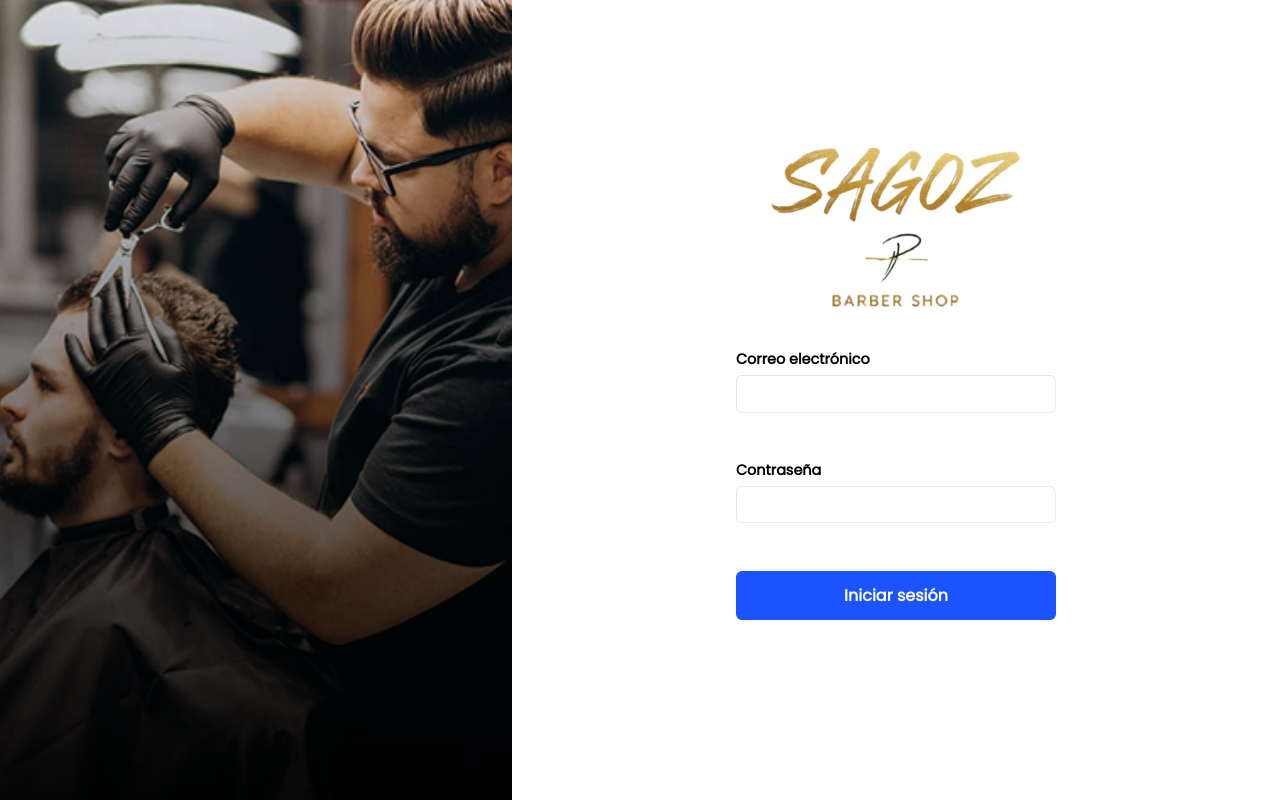
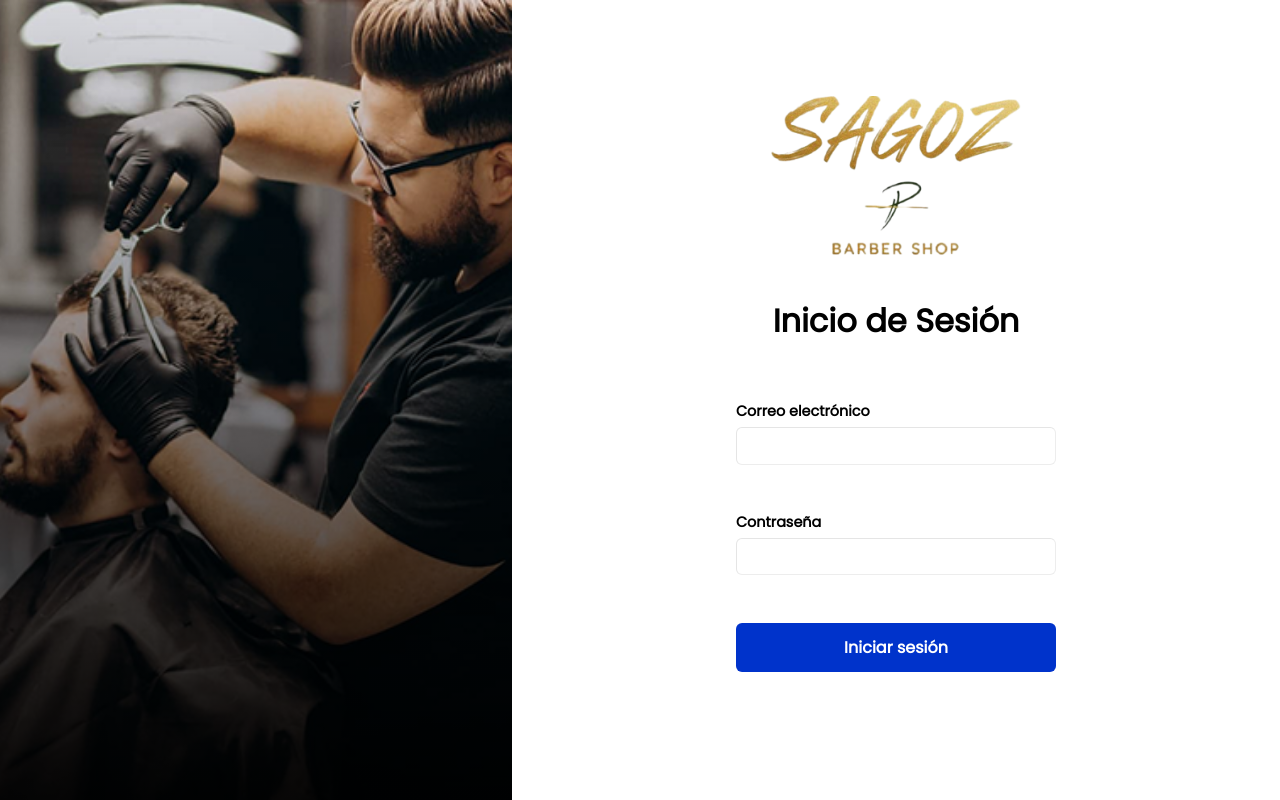
Before and after one commit to julianvent/barbershop, a Next.js app in the folder frontend/: page / in a window 1280 px wide. Built offline with nearby package versions, Linux system fonts and the light colour scheme.

Commit message:
fix(): Final Details

```diff
--- a/frontend/src/app/account/page.jsx
+++ b/frontend/src/app/account/page.jsx
@@ -90,7 +90,7 @@ export default function Account(){
                                 }}
                             >
                                 <div className={styles.fields}>
-                                    <h3>Actualizar cuenta</h3>
+                                    <h2>Actualizar cuenta</h2>
 
                                     <Input {...fullNameValidation}/>
                                     <Input {...emailValidation}/>
@@ -113,7 +113,7 @@ export default function Account(){
                                 }}
                             >
                                 <div className={styles.fields}>
-                                    <h3>Cambiar Contraseña</h3>
+                                    <h2>Cambiar Contraseña</h2>
                                     <Input {...passwordValidation}/>
 
                                     <button disabled={isPassword ||
--- a/frontend/src/app/signin/signin_form/Sign-Form.module.css
+++ b/frontend/src/app/signin/signin_form/Sign-Form.module.css
@@ -5,7 +5,7 @@
 }
 
 .fieldsContainer button {
-    background-color: #1B54FE;
+    background-color: #0033cb;
     color: white;
     padding: 0.75em;
     border-radius: 6px;
--- a/frontend/src/app/signin/signin_form/SignInForm.jsx
+++ b/frontend/src/app/signin/signin_form/SignInForm.jsx
@@ -50,6 +50,7 @@ export default function SignInForm() {
         aria-busy={isSigningIn}
       >
         <div className={styles.fieldsContainer}>
+          <h1>Inicio de Sesión</h1>
           <Input {...emailValidation}></Input>
           <Input {...passwordValidation}></Input>
           <button
@@ -64,7 +65,7 @@ export default function SignInForm() {
               <figure>
                 <img
                   src="/icons/circle-exclamation-solid-full.svg"
-                  alt="Error image"
+                  alt="Advertencia"
                 />
               </figure>
               <p role="alert">{error}</p>
```
